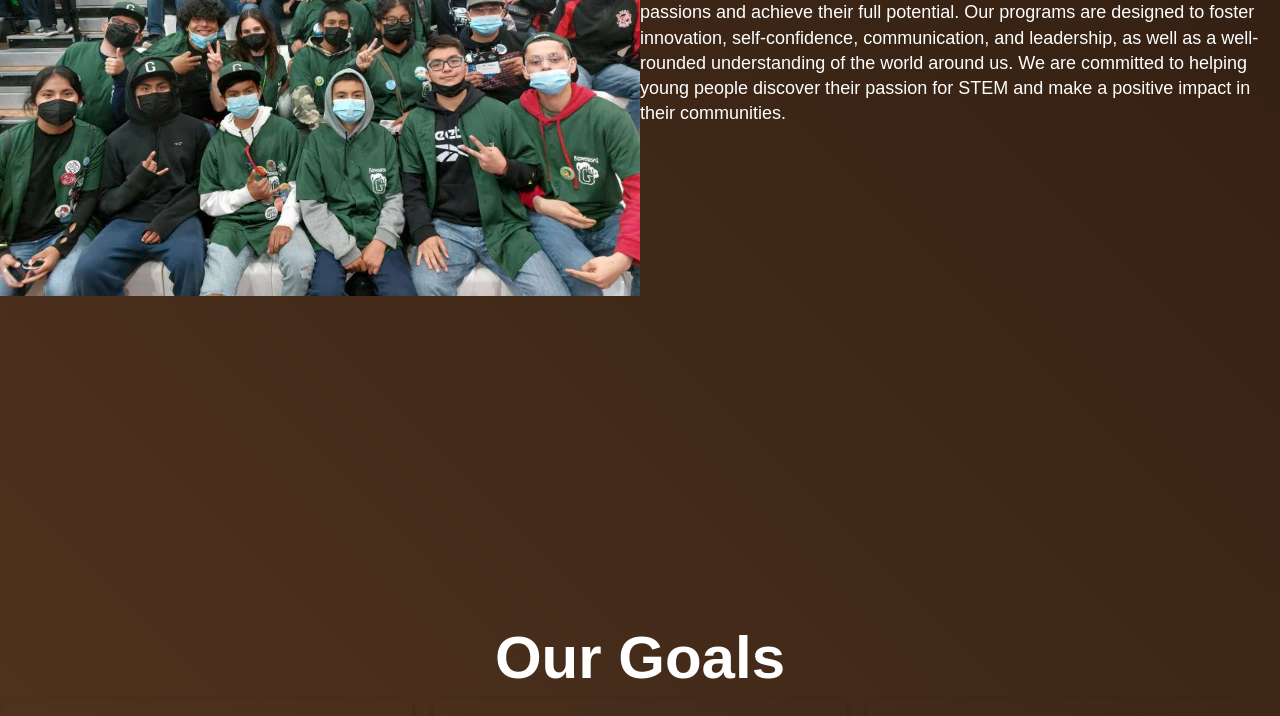
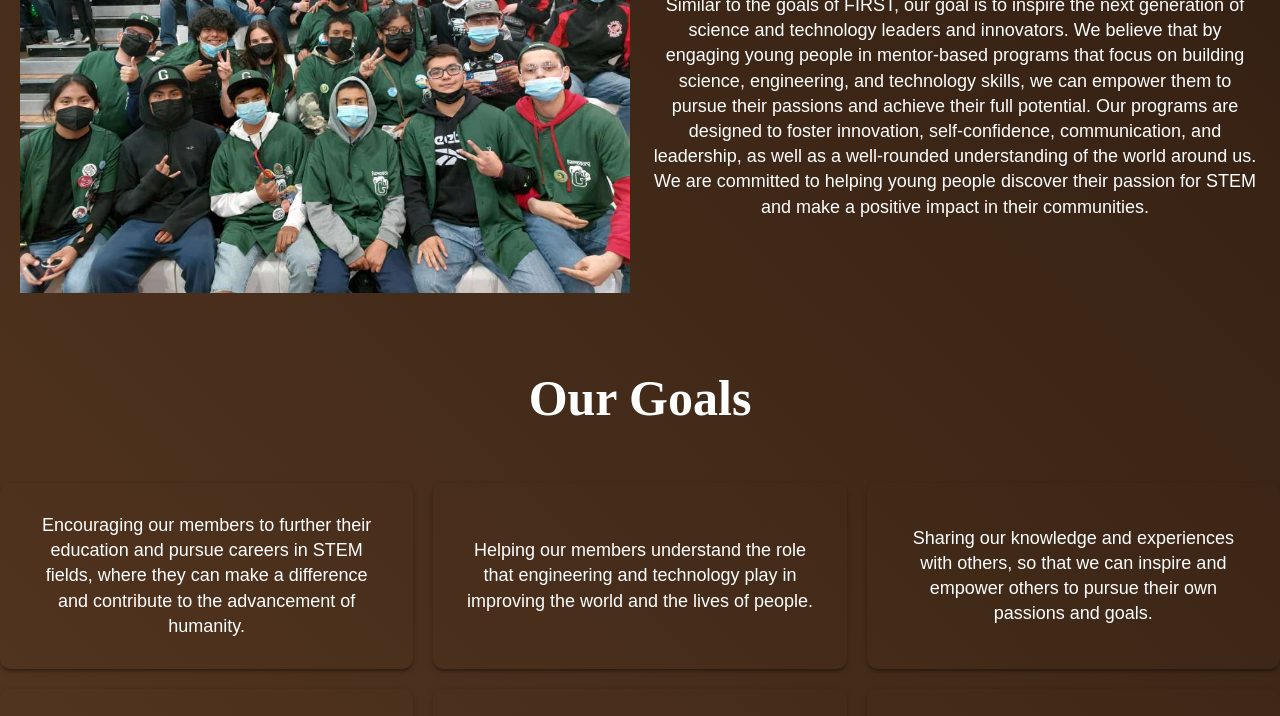
Before and after one commit to Septobots-Website/Septobots, a Gatsby site: page /about in a window 1280 px wide. Shown: the part 703-1419 px from the top of the page. Built offline with nearby package versions, Linux system fonts and the light colour scheme; Gatsby itself is replaced by a stand-in of ours; a web font is replaced by a local one.

Commit message:
modified:   src/styles/global.css

```diff
--- a/src/styles/global.css
+++ b/src/styles/global.css
@@ -412,17 +412,26 @@ textarea {
 .ourPurpose{
     margin: 0 auto;
     width: 100%;
-    height: 100vh;
 }
 .mission{
-    display: flex;
-    flex-direction: row;
-
+    display: grid;
+    grid-template-columns: 1fr 1fr;
+    gap: 20px;
+    margin: 0 auto;
+    width: 100%;
+    padding: 20px;
 }
 .missionPics img{
-    width: 50vw;
+    width: 100%;
     height: auto;
     margin: 0 auto;
+}
+.missionStatement{
+    display: flex;
+    flex-direction: column;
+    justify-content: center;
+    align-items: center;
+    text-align: center;
 }
 .ourTeam{
     margin: 0 auto;
@@ -432,6 +441,11 @@ textarea {
     margin: 0 auto;
     width: 100%;
     text-align: center;
+}
+.ourGoals h1{
+    font-family: 'Cabin Sketch', cursive;
+    margin: 50px;
+    font-size: 5rem;
 }
 .goalContainer{
     width: 100%;
@@ -454,10 +468,10 @@ textarea {
     justify-content: center;
 }
 @media (max-width: 40rem) {
-    .goalContainer{
+    .goalContainer, .missiont{
         padding: 1rem 1rem;
     }
-    .goalContainer{
+    .goalContainer, .mission{
         grid-template-columns: 1fr;
     }
 }
```
